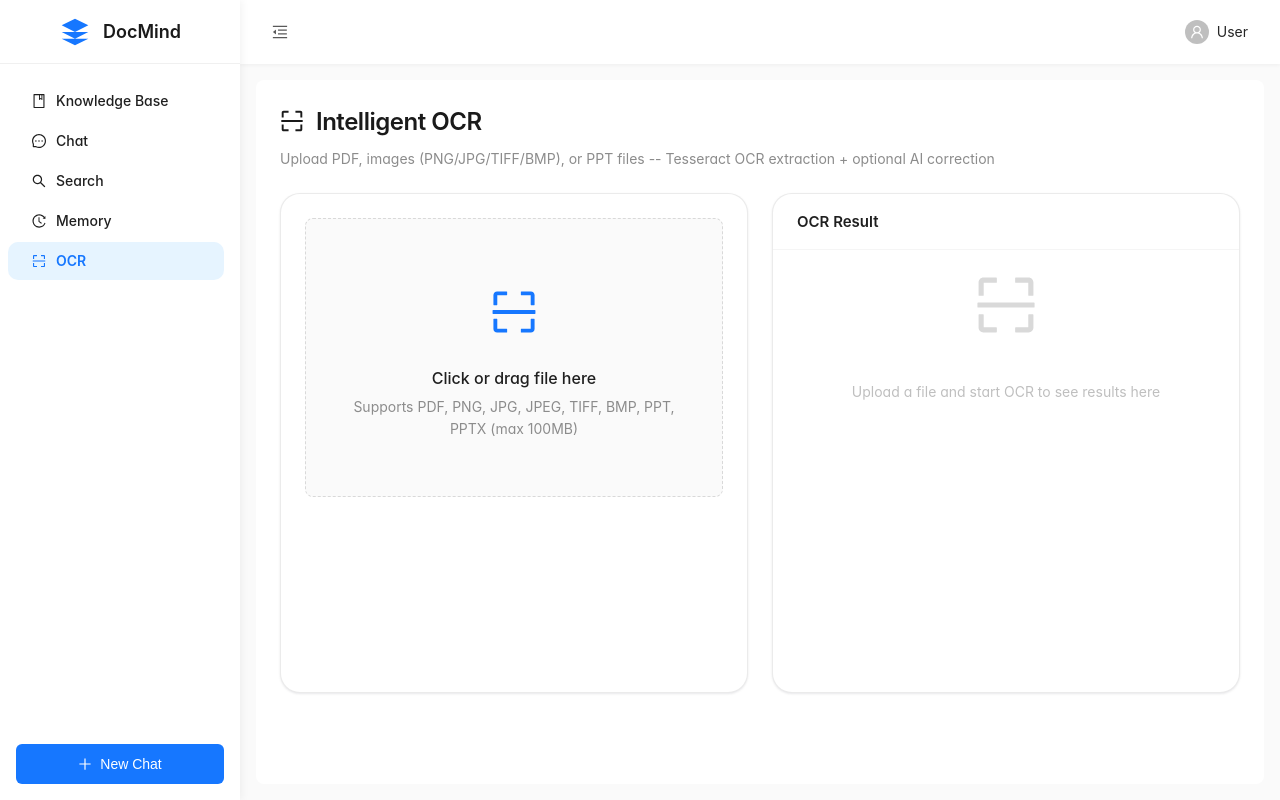
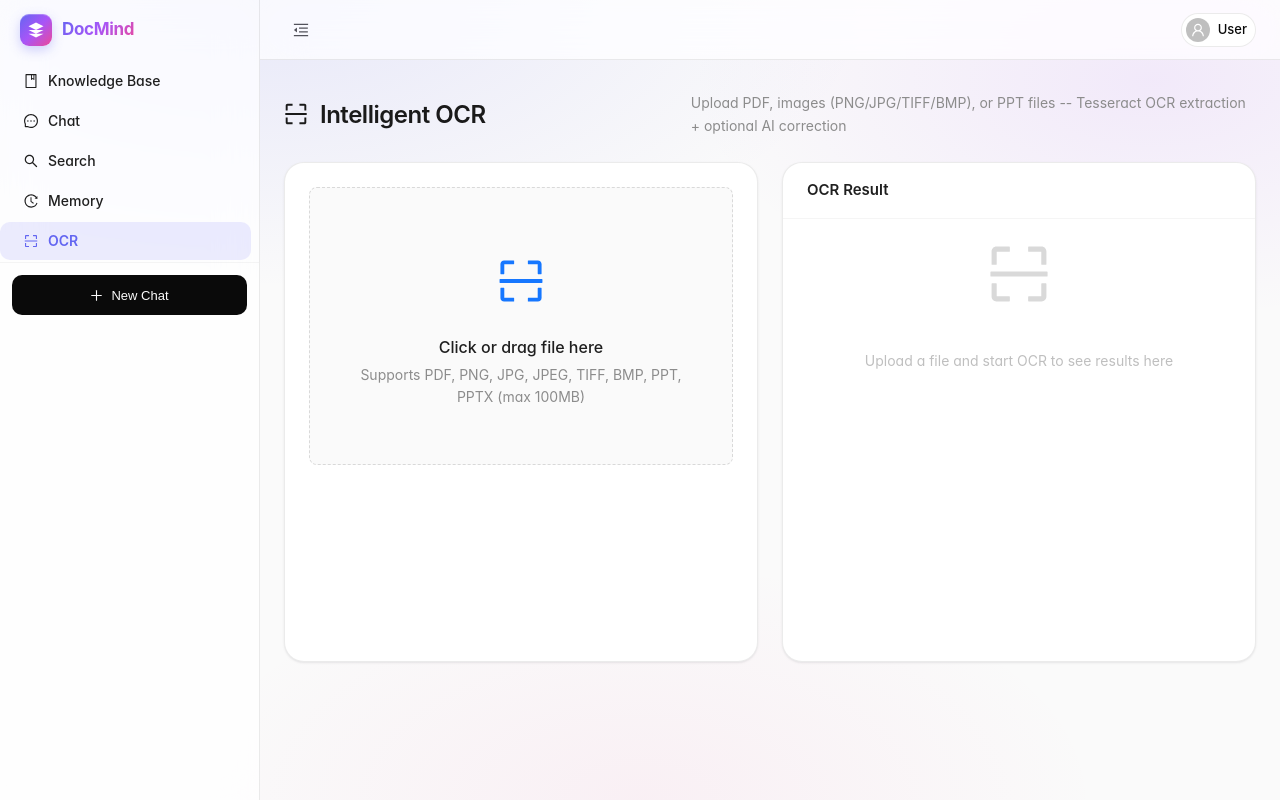
Before and after one commit to lxcshine/DocMind, a React (Vite) app in the folder frontend/: page /ocr in a window 1280 px wide. Built offline with nearby package versions, Linux system fonts and the light colour scheme.

Commit message:
Sider 渐变背景、Logo 动画

```diff
--- a/frontend/src/layouts/MainLayout.css
+++ b/frontend/src/layouts/MainLayout.css
@@ -1,74 +1,113 @@
+/* ========================================
+   MainLayout v2 — Modern, glassy, refined
+   ======================================== */
+
 .main-layout {
   min-height: 100vh;
+  display: flex;
+  flex-direction: row;
+  background: transparent;
 }
+
+/* ========================================
+   Sider — Light, refined
+   ======================================== */
 
 .layout-sider {
   position: fixed;
   left: 0;
   top: 0;
   bottom: 0;
-  box-shadow: 2px 0 8px rgba(0, 0, 0, 0.05);
-  z-index: 10;
+  width: var(--sider-width) !important;
+  flex: 0 0 var(--sider-width) !important;
+  max-width: var(--sider-width) !important;
+  min-width: var(--sider-width) !important;
+  background: rgba(255, 255, 255, 0.72) !important;
+  backdrop-filter: saturate(180%) blur(20px);
+  -webkit-backdrop-filter: saturate(180%) blur(20px);
+  border-right: 1px solid var(--color-border);
+  z-index: var(--z-sticky);
+  transition: all var(--duration-normal) var(--ease-out);
+  display: flex;
+  flex-direction: column;
   overflow: hidden;
 }
 
+.layout-sider.ant-layout-sider-collapsed {
+  width: var(--sider-width-collapsed) !important;
+  flex: 0 0 var(--sider-width-collapsed) !important;
+  max-width: var(--sider-width-collapsed) !important;
+  min-width: var(--sider-width-collapsed) !important;
+}
+
+/* Logo */
 .logo-container {
-  height: 64px;
+  height: var(--header-height);
   display: flex;
   align-items: center;
-  justify-content: center;
-  gap: 12px;
-  padding: 0 16px;
-  border-bottom: 1px solid #f0f0f0;
+  gap: 10px;
+  padding: 0 var(--space-5);
+  flex-shrink: 0;
 }
 
 .logo-icon {
   width: 32px;
   height: 32px;
-  color: #1677ff;
+  border-radius: 9px;
+  background: var(--gradient-brand);
+  display: flex;
+  align-items: center;
+  justify-content: center;
+  color: white;
   flex-shrink: 0;
+  box-shadow: 0 4px 12px rgba(99, 102, 241, 0.30), inset 0 1px 0 rgba(255, 255, 255, 0.25);
 }
 
 .logo-icon svg {
-  width: 100%;
-  height: 100%;
+  width: 18px;
+  height: 18px;
 }
 
 .logo-text {
-  font-size: 18px;
+  font-size: var(--text-lg);
+  font-weight: 700;
+  letter-spacing: var(--tracking-tight);
+  color: var(--color-text);
+  white-space: nowrap;
+  background: var(--gradient-brand);
+  -webkit-background-clip: text;
+  background-clip: text;
+  -webkit-text-fill-color: transparent;
+}
+
+/* Sidebar nav wrapper */
+.sidebar-menu-wrap {
+  flex: 1;
+  overflow-y: auto;
+  padding: var(--space-3) var(--space-3);
+  display: flex;
+  flex-direction: column;
+}
+
+.sidebar-section-label {
+  font-size: var(--text-xs);
   font-weight: 600;
-  color: #1a1a1a;
-  white-space: nowrap;
+  text-transform: uppercase;
+  letter-spacing: 0.08em;
+  color: var(--color-text-tertiary);
+  padding: var(--space-4) var(--space-3) var(--space-2);
 }
 
 .sidebar-menu {
   border-right: none !important;
-  margin-top: 16px;
-  padding: 0 8px;
+  background: transparent !important;
 }
 
-.sidebar-menu .ant-menu-item {
-  margin: 4px 0;
-  border-radius: 6px;
-  height: 40px;
-  line-height: 40px;
-}
-
-.sidebar-menu .ant-menu-item-selected {
-  background-color: #e6f4ff !important;
-  color: #1677ff !important;
-}
-
-.sidebar-menu .ant-menu-item:hover {
-  background-color: #f5f5f5;
-}
-
+/* Footer of sidebar */
 .sidebar-footer {
-  position: absolute;
-  bottom: 16px;
-  left: 8px;
-  right: 8px;
-  padding: 0 8px;
+  padding: var(--space-3);
+  flex-shrink: 0;
+  border-top: 1px solid var(--color-border-subtle);
 }
 
 .new-chat-btn {
@@ -78,57 +117,133 @@
   align-items: center;
   justify-content: center;
   gap: 8px;
-  background: #1677ff;
-  color: white;
+  background: var(--color-text);
+  color: var(--color-bg);
   border: none;
-  border-radius: 6px;
+  border-radius: var(--radius-md);
   cursor: pointer;
-  font-size: 14px;
-  transition: all 0.2s;
+  font-size: var(--text-sm);
+  font-weight: 500;
+  transition: all var(--duration-fast) var(--ease-out);
 }
 
 .new-chat-btn:hover {
-  background: #4096ff;
+  background: #27272a;
+  transform: translateY(-1px);
+  box-shadow: var(--shadow-md);
 }
 
+/* ========================================
+   Main column
+   ======================================== */
+
 .main-content {
-  margin-left: 240px;
-  transition: margin-left 0.2s;
-  background: #fafafa;
+  flex: 1;
+  margin-left: var(--sider-width);
+  transition: margin-left var(--duration-normal) var(--ease-out);
+  min-width: 0;
+  display: flex;
+  flex-direction: column;
+  background: transparent;
 }
 
 .layout-sider.ant-layout-sider-collapsed ~ .main-content {
-  margin-left: 80px;
+  margin-left: var(--sider-width-collapsed);
 }
 
+/* Header */
 .layout-header {
-  background: white;
-  padding: 0 24px;
+  background: rgba(255, 255, 255, 0.72) !important;
+  backdrop-filter: saturate(180%) blur(20px);
+  -webkit-backdrop-filter: saturate(180%) blur(20px);
+  border-bottom: 1px solid var(--color-border) !important;
+  padding: 0 var(--space-6) !important;
   display: flex;
   align-items: center;
   justify-content: space-between;
-  box-shadow: 0 1px 4px rgba(0, 0, 0, 0.05);
-  z-index: 9;
-  height: 64px;
-  line-height: 64px;
+  height: var(--header-height) !important;
+  line-height: 1 !important;
+  position: sticky;
+  top: 0;
+  z-index: calc(var(--z-sticky) - 1);
 }
 
-.collapse-btn {
-  width: 32px;
-  height: 32px;
+.header-left {
+  display: flex;
+  align-items: center;
+  gap: var(--space-3);
+}
+
+.breadcrumb {
+  display: flex;
+  align-items: center;
+  gap: 6px;
+  font-size: var(--text-sm);
+  color: var(--color-text-secondary);
+}
+
+.breadcrumb-icon {
+  display: inline-flex;
+  width: 22px;
+  height: 22px;
+  align-items: center;
+  justify-content: center;
+  border-radius: var(--radius-sm);
+  background: var(--color-primary-soft);
+  color: var(--color-primary);
+  font-size: 12px;
+}
+
+.breadcrumb-title {
+  font-weight: 600;
+  color: var(--color-text);
+  letter-spacing: var(--tracking-tight);
+}
+
+.header-right {
+  display: flex;
+  align-items: center;
+  gap: var(--space-2);
+}
+
+.header-icon-btn {
+  width: 34px;
+  height: 34px;
   display: flex;
   align-items: center;
   justify-content: center;
   border: none;
   background: transparent;
   cursor: pointer;
-  border-radius: 4px;
+  border-radius: var(--radius-md);
+  color: var(--color-text-secondary);
   font-size: 16px;
-  color: #595959;
+  transition: all var(--duration-fast) var(--ease-out);
+}
+
+.header-icon-btn:hover {
+  background: var(--color-bg-sunken);
+  color: var(--color-text);
+}
+
+.collapse-btn {
+  width: 34px;
+  height: 34px;
+  display: flex;
+  align-items: center;
+  justify-content: center;
+  border: none;
+  background: transparent;
+  cursor: pointer;
+  border-radius: var(--radius-md);
+  font-size: 16px;
+  color: var(--color-text-secondary);
+  transition: all var(--duration-fast) var(--ease-out);
 }
 
 .collapse-btn:hover {
-  background: #f5f5f5;
+  background: var(--color-bg-sunken);
+  color: var(--color-text);
 }
 
 .user-avatar {
@@ -136,23 +251,123 @@
   align-items: center;
   gap: 8px;
   cursor: pointer;
-  padding: 4px 8px;
-  border-radius: 6px;
+  padding: 4px 8px 4px 4px;
+  border-radius: var(--radius-full);
+  border: 1px solid var(--color-border);
+  background: var(--color-surface);
+  transition: all var(--duration-fast) var(--ease-out);
 }
 
 .user-avatar:hover {
-  background: #f5f5f5;
+  border-color: var(--color-border-strong);
+  background: var(--color-bg-sunken);
+}
+
+.avatar-bubble {
+  width: 26px;
+  height: 26px;
+  border-radius: 50%;
+  background: var(--gradient-brand);
+  display: flex;
+  align-items: center;
+  justify-content: center;
+  color: white;
+  font-size: 11px;
+  font-weight: 600;
 }
 
 .username {
-  font-size: 14px;
-  color: #262626;
+  font-size: var(--text-sm);
+  color: var(--color-text);
+  font-weight: 500;
 }
 
+/* ========================================
+   Content area
+   ======================================== */
+
 .layout-content {
-  margin: 16px;
-  padding: 24px;
-  background: white;
-  border-radius: 8px;
-  min-height: calc(100vh - 96px);
+  flex: 1;
+  padding: var(--space-6);
+  background: transparent;
+  min-height: calc(100vh - var(--header-height));
 }
+
+/* ========================================
+   Page header (used by all pages)
+   ======================================== */
+
+.page-shell {
+  max-width: var(--content-max-width);
+  margin: 0 auto;
+  animation: fade-in var(--duration-slow) var(--ease-out);
+}
+
+.page-header {
+  display: flex;
+  align-items: flex-end;
+  justify-content: space-between;
+  margin-bottom: var(--space-6);
+  gap: var(--space-4);
+}
+
+.page-header-text {
+  flex: 1;
+  min-width: 0;
+}
+
+.page-eyebrow {
+  display: inline-flex;
+  align-items: center;
+  gap: 6px;
+  font-size: var(--text-xs);
+  font-weight: 600;
+  color: var(--color-primary);
+  background: var(--color-primary-soft);
+  padding: 4px 10px;
+  border-radius: var(--radius-full);
+  margin-bottom: var(--space-2);
+  text-transform: uppercase;
+  letter-spacing: 0.08em;
+}
+
+.page-title {
+  font-size: var(--text-3xl);
+  font-weight: 700;
+  color: var(--color-text);
+  margin: 0;
+  letter-spacing: var(--tracking-tight);
+  line-height: 1.2;
+}
+
+.page-description {
+  margin-top: var(--space-2);
+  font-size: var(--text-base);
+  color: var(--color-text-secondary);
+  line-height: var(--leading-relaxed);
+  max-width: 64ch;
+}
+
+.page-header-actions {
+  display: flex;
+  align-items: center;
+  gap: var(--space-2);
+  flex-shrink: 0;
+}
+
+/* ========================================
+   Navigation overlay (loading)
+   ======================================== */
+
+.nav-overlay {
+  position: fixed;
+  inset: 0;
+  background: rgba(255, 255, 255, 0.6);
+  backdrop-filter: blur(8px);
+  -webkit-backdrop-filter: blur(8px);
+  display: flex;
+  align-items: center;
+  justify-content: center;
+  z-index: var(--z-modal);
+  animation: fade-in var(--duration-fast) var(--ease-out);
+}
```
